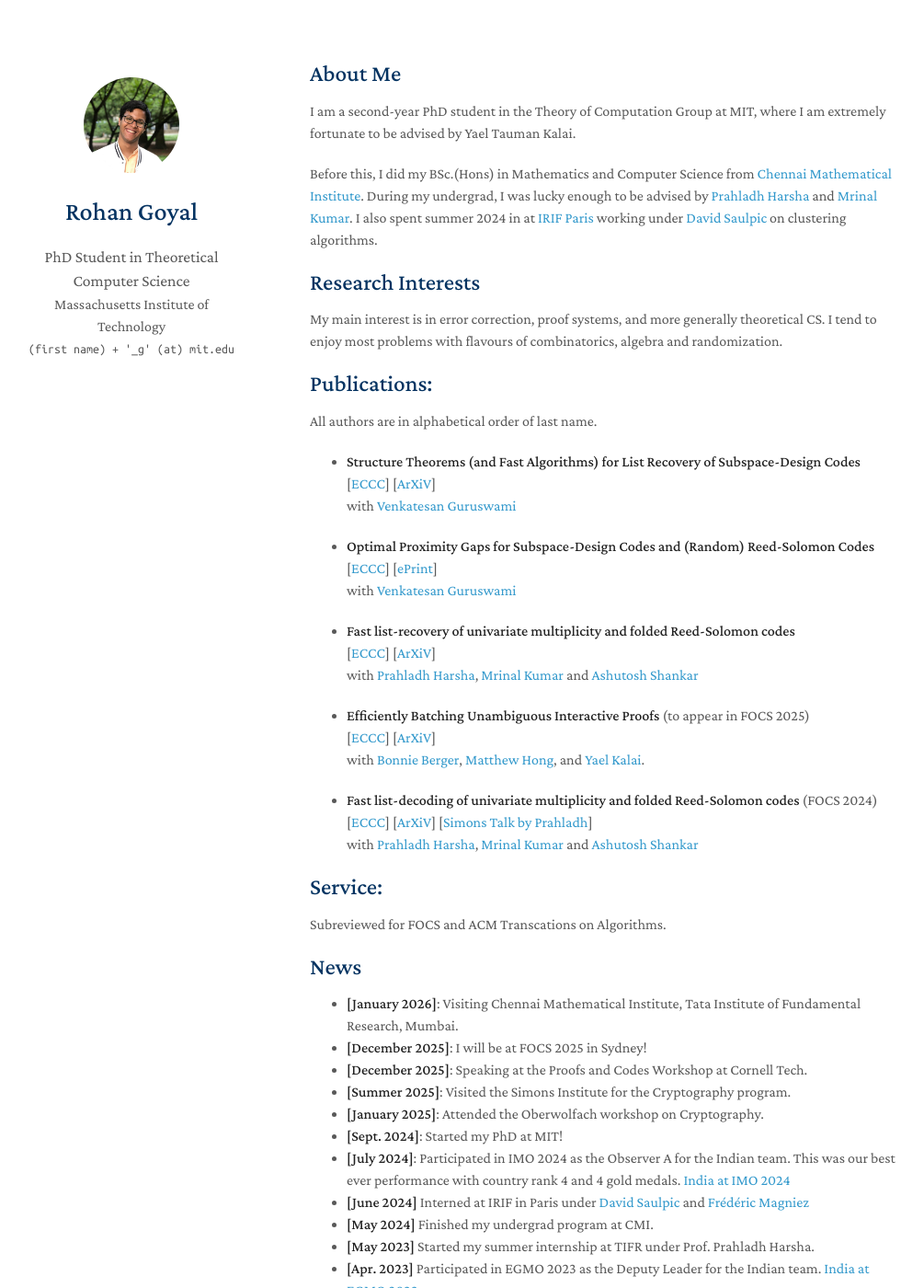
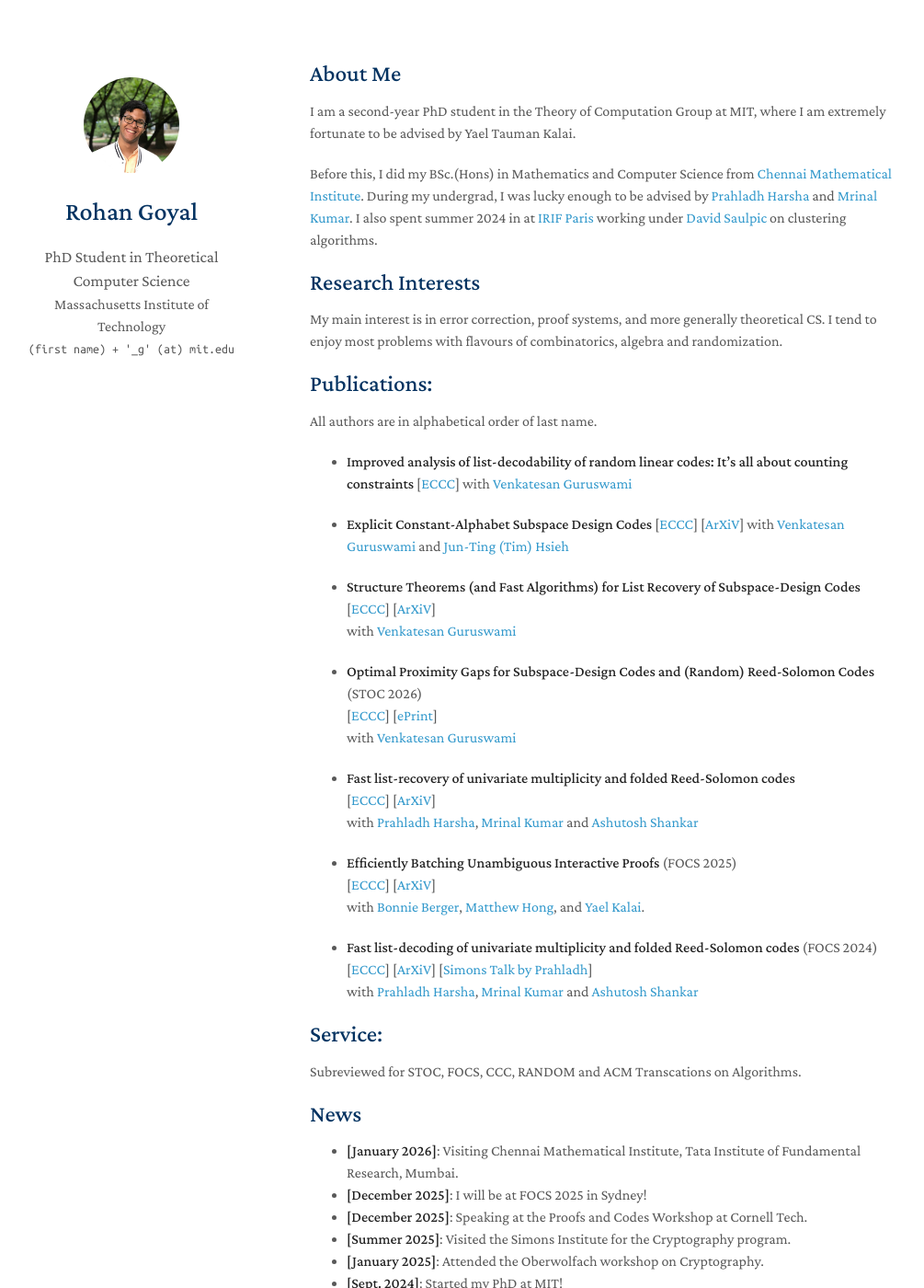
Before and after one commit to goyal-rohan/goyal-rohan.github.io, a Jekyll site: the page built from index.md, in a window 1280 px wide and 1400 px high. Shown: the whole window at 92% size, without its empty margins (133-1138 px from the left). Built offline with Jekyll 4.4.1, drawn with Linux system fonts in a browser that asks for light colours; nearby versions of some CDN libraries; a style sheet for code colours, icons or effects is not loaded; our own code applies the rules of GitHub Pages for plain Markdown files.

Commit message:
index publications updated

```diff
--- a/index.md
+++ b/index.md
@@ -16,11 +16,20 @@ My main interest is in error correction, proof systems, and more generally theor
 ## Publications:
 All authors are in alphabetical order of last name.
 
+
+- **Improved analysis of list-decodability of random linear codes: It’s all about counting constraints**
+[[ECCC](https://eccc.weizmann.ac.il/report/2026/074/)]
+with [Venkatesan Guruswami](https://people.eecs.berkeley.edu/~venkatg/)
+
+- **Explicit Constant-Alphabet Subspace Design Codes**
+[[ECCC](https://eccc.weizmann.ac.il/report/2026/057/)] [[ArXiV](https://arxiv.org/abs/2604.15218v1)]
+with [Venkatesan Guruswami](https://people.eecs.berkeley.edu/~venkatg/) and [Jun-Ting (Tim) Hsieh](https://jthsieh.github.io/)
+
 - **Structure Theorems (and Fast Algorithms) for List Recovery of Subspace-Design Codes**
 [[ECCC](https://eccc.weizmann.ac.il/report/2025/212/)] [[ArXiV](https://arxiv.org/abs/2512.08017)]
   with [Venkatesan Guruswami](https://people.eecs.berkeley.edu/~venkatg/)
 
-- **Optimal Proximity Gaps for Subspace-Design Codes and (Random) Reed-Solomon Codes**
+- **Optimal Proximity Gaps for Subspace-Design Codes and (Random) Reed-Solomon Codes** (STOC 2026)
 [[ECCC](https://eccc.weizmann.ac.il/report/2025/166/)]  [[ePrint](https://eprint.iacr.org/2025/2054)]
   with [Venkatesan Guruswami](https://people.eecs.berkeley.edu/~venkatg/)
 
@@ -28,7 +37,7 @@ All authors are in alphabetical order of last name.
 [[ECCC](https://eccc.weizmann.ac.il/report/2025/194/)] [[ArXiV](https://arxiv.org/abs/2512.00248)]
   with [Prahladh Harsha](https://www.tcs.tifr.res.in/~prahladh/), [Mrinal Kumar](https://mrinalkr.bitbucket.io/) and [Ashutosh Shankar](https://sites.google.com/view/ashutoshs/home)
 
-- **Efficiently Batching Unambiguous Interactive Proofs** (to appear in FOCS 2025)
+- **Efficiently Batching Unambiguous Interactive Proofs** (FOCS 2025)
   [[ECCC](https://eccc.weizmann.ac.il/report/2025/159/)] [[ArXiV](https://arxiv.org/abs/2510.19075)]
   with [Bonnie Berger](https://people.csail.mit.edu/bab/), [Matthew Hong](https://people.csail.mit.edu/matth/), and [Yael Kalai](https://www.eecs.mit.edu/people/yael-kalai/).
 
@@ -37,7 +46,7 @@ All authors are in alphabetical order of last name.
   with [Prahladh Harsha](https://www.tcs.tifr.res.in/~prahladh/), [Mrinal Kumar](https://mrinalkr.bitbucket.io/) and [Ashutosh Shankar](https://sites.google.com/view/ashutoshs/home)
 
 ## Service:
-Subreviewed for FOCS and ACM Transcations on Algorithms.
+Subreviewed for STOC, FOCS, CCC, RANDOM and ACM Transcations on Algorithms.
 
 ## News
 
```
